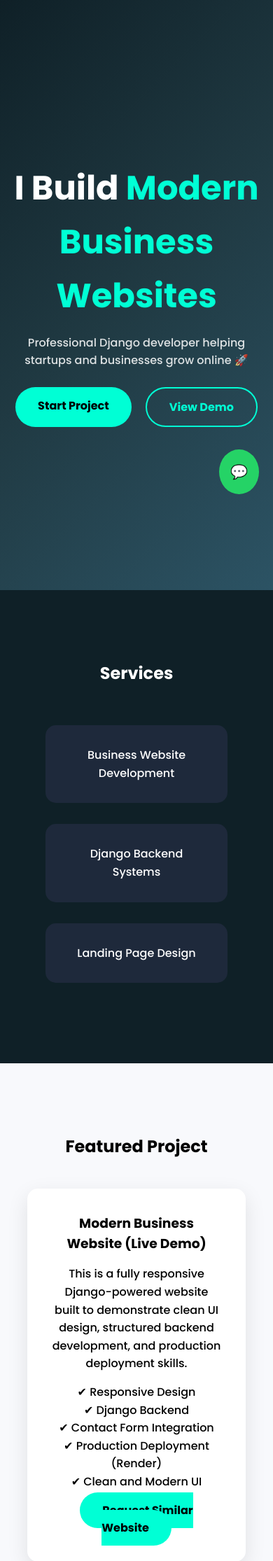
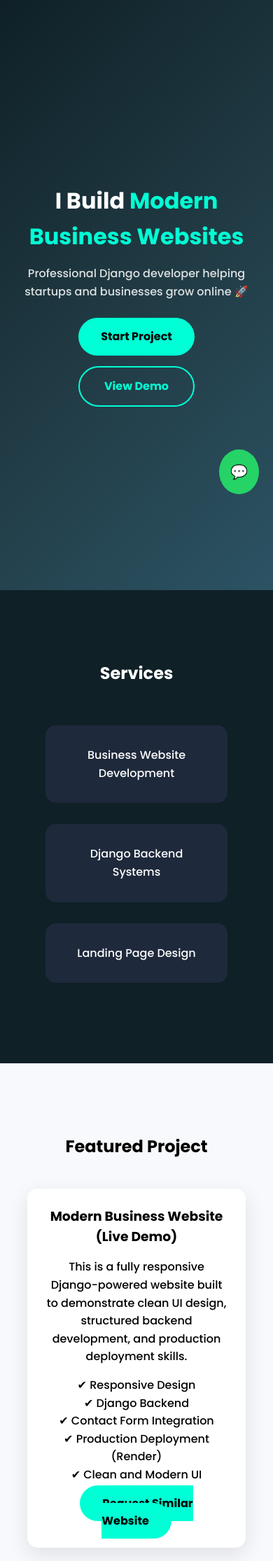
Before and after one commit to kamsaa0001/modern-django-demo, a Django app: page / in a window 390 px wide. Shown: the part 118-2348 px from the top of the page at 70% size. Run offline with Django 5.2, Linux system fonts and the light colour scheme.

Commit message:
Clean production requirements

```diff
--- a/requirements.txt
+++ b/requirements.txt
@@ -1,6 +1,7 @@
 Django==6.0.2
 gunicorn==25.1.0
 whitenoise==6.11.0
+Pillow==12.1.1
+asgiref==3.11.1
 sqlparse==0.5.5
-asgiref==3.11.1
 tzdata==2025.3
--- a/website/static/website/style.css
+++ b/website/static/website/style.css
@@ -94,12 +94,15 @@ nav a:hover{color:#00ffd5;}
     margin:15px;
     display:inline-block;
     width:260px;
-    transition:0.3s;
-}
-.card:hover{
-    transform:translateY(-10px);
+    transition:0.4s ease;
+    cursor:pointer;
 }
 
+.card:hover{
+    transform:translateY(-12px) scale(1.03);
+    box-shadow:0 15px 40px rgba(0,0,0,0.4);
+    background:#243447;
+}
 /* PROJECTS */
 .projects{
     padding:100px 10%;
@@ -198,3 +201,25 @@ footer{
     font-size:20px;
     text-decoration:none;
 }
+
+@media (max-width:768px){
+
+    .hero h1{
+        font-size:32px;
+    }
+
+    .hero-buttons{
+        flex-direction:column;
+        gap:15px;
+    }
+
+    .btn{
+        width:100%;
+        text-align:center;
+    }
+
+    .project-card{
+        width:100%;
+        padding:25px;
+    }
+}
--- a/website/views.py
+++ b/website/views.py
@@ -1,9 +1,8 @@
-from django.shortcuts import render, redirect
+from django.shortcuts import render
 from .models import Project, Contact
 
 def home(request):
     projects = Project.objects.all().order_by('-created_at')
-
     success = False
 
     if request.method == "POST":
@@ -11,13 +10,14 @@ def home(request):
         email = request.POST.get("email")
         message = request.POST.get("message")
 
+        # Save message in database
         Contact.objects.create(
             name=name,
             email=email,
             message=message
         )
 
-        success = True
+        success = True  # Show success message on same page
 
     return render(request, 'website/home.html', {
         'projects': projects,
```
